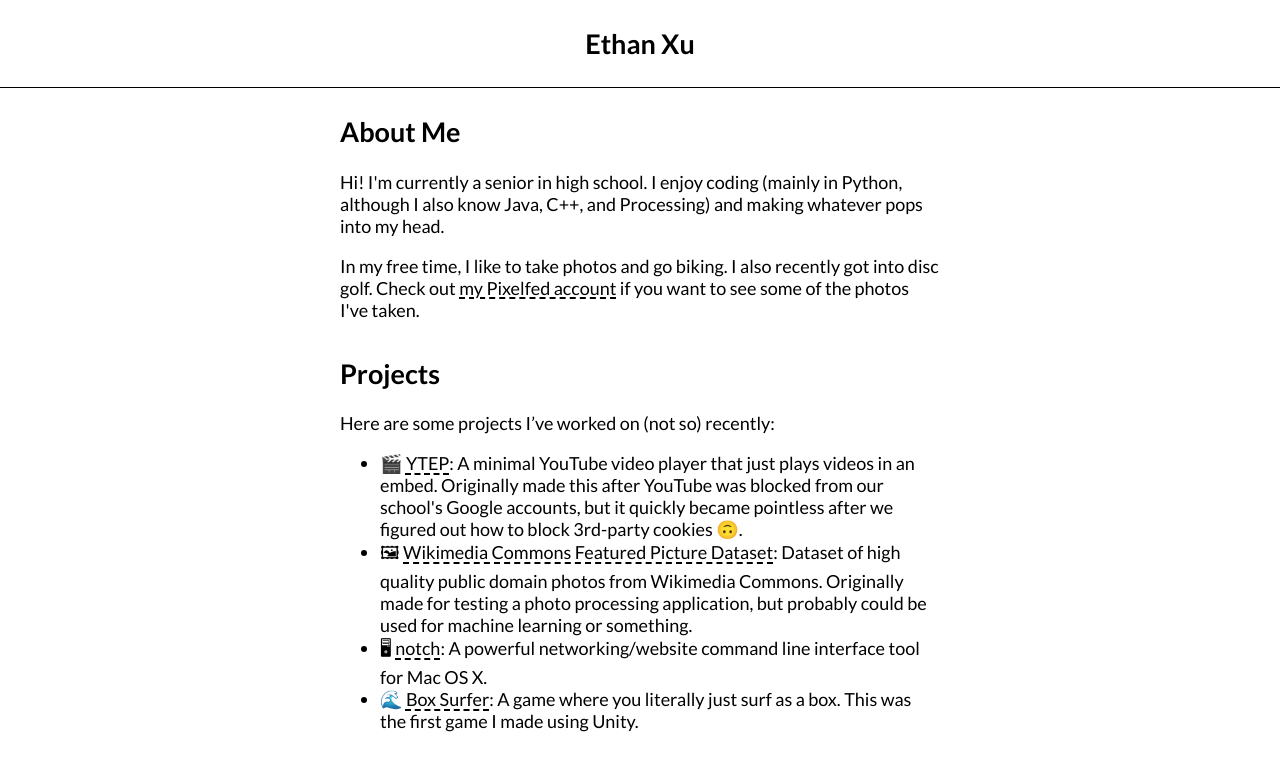
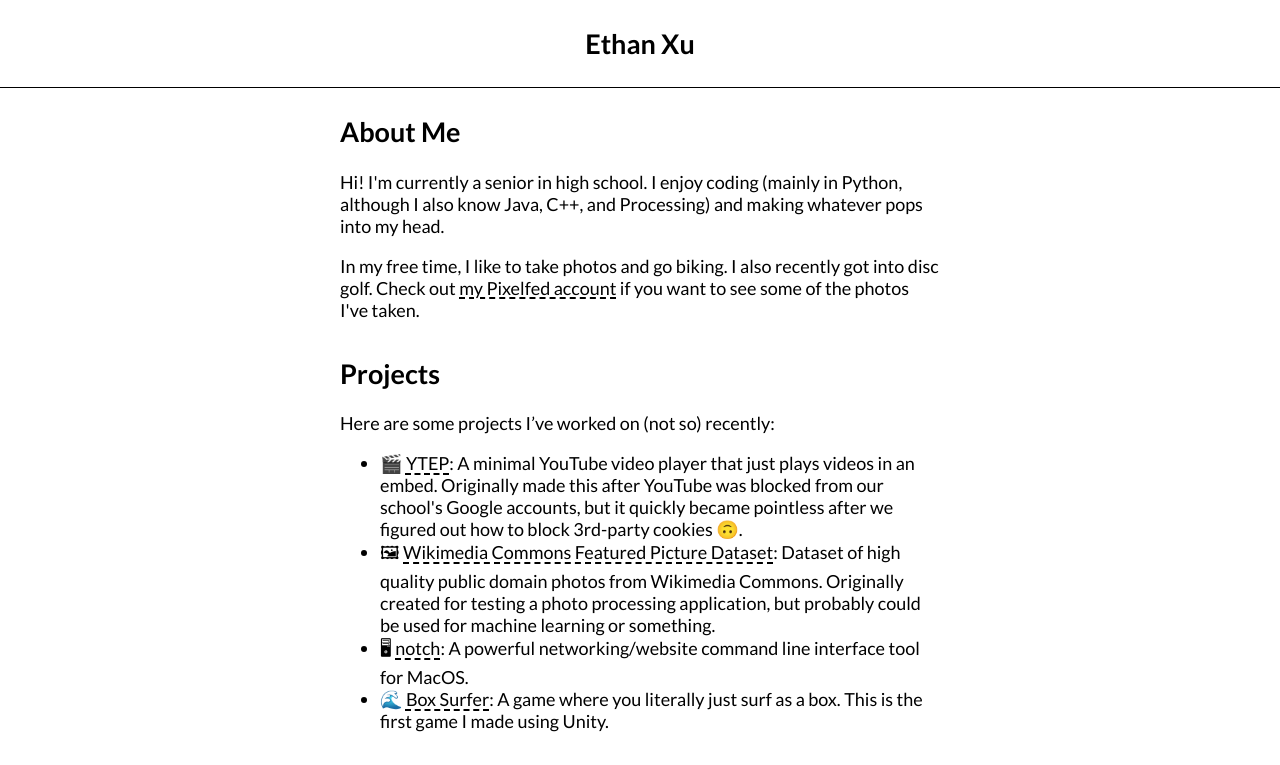
Before and after one commit to waitblock/waitblock.github.io, a plain HTML site: page index.html in a window 1280 px wide. Shown: the top 765 px of the page. Drawn offline with Linux system fonts and the light colour scheme.

Commit message:
Update index.html

```diff
--- a/index.html
+++ b/index.html
@@ -23,9 +23,9 @@
       <p>Here are some projects I’ve worked on (not so) recently:</p>
       <ul>
         <li>&#127916; <a href="https://waitblock.github.io/ytep" target="_blank">YTEP</a>: A minimal YouTube video player that just plays videos in an embed. Originally made this after YouTube was blocked from our school's Google accounts, but it quickly became pointless after we figured out how to block 3rd-party cookies &#128579;.</li>
-        <li>&#128444; <a href="https://waitblock.github.io/wikimedia-commons-fp-set" target="_blank">Wikimedia Commons Featured Picture Dataset</a>: Dataset of high quality public domain photos from Wikimedia Commons. Originally made for testing a photo processing application, but probably could be used for machine learning or something.</li>
-        <li>&#128421; <a href="https://waitblock.github.io/notch" target="_blank">notch</a>: A powerful networking/website command line interface tool for Mac OS X.</li>
-        <li>&#127754; <a href="https://waitblock.github.io/box-surfer" target="_blank">Box Surfer</a>: A game where you literally just surf as a box. This was the first game I made using Unity.</li>
+        <li>&#128444; <a href="https://waitblock.github.io/wikimedia-commons-fp-set" target="_blank">Wikimedia Commons Featured Picture Dataset</a>: Dataset of high quality public domain photos from Wikimedia Commons. Originally created for testing a photo processing application, but probably could be used for machine learning or something.</li>
+        <li>&#128421; <a href="https://waitblock.github.io/notch" target="_blank">notch</a>: A powerful networking/website command line interface tool for MacOS.</li>
+        <li>&#127754; <a href="https://waitblock.github.io/box-surfer" target="_blank">Box Surfer</a>: A game where you literally just surf as a box. This is the first game I made using Unity.</li>
       </ul>
     </section>
 
```
